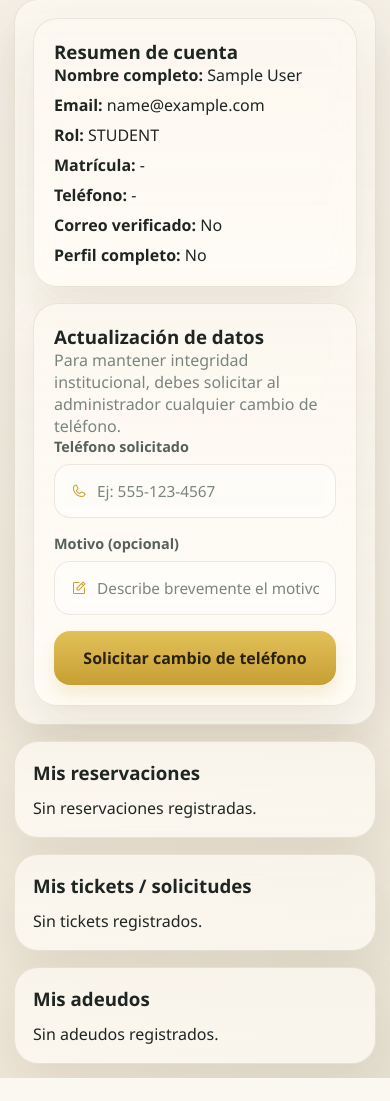
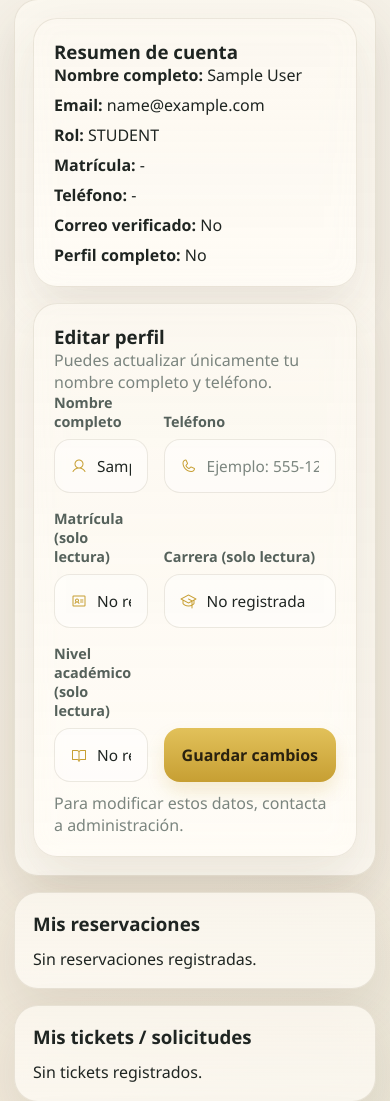
Before and after one commit to gandalf227/coyolabs, a Flask app: page /profile/ in a window 390 px wide. Shown: the part 376-1477 px from the top of the page. Before the commit the page ends 1454 px from the top, so only its background shows below. Run offline with Flask 3, Linux system fonts and the light colour scheme; the visitor is signed in with stand-in values (Sample User, id 1); data that the repository does not hold is empty; some libraries are stand-ins or nearby versions.

Commit message:
Implement controlled profile editing for name and phone

```diff
--- a/app/controllers/profile_controller.py
+++ b/app/controllers/profile_controller.py
@@ -71,6 +71,11 @@ def _build_profile_catalog_options() -> tuple[list[Career], list[AcademicLevel],
 def _is_professor_role(role: str | None) -> bool:
     normalized = normalize_role(role)
     return normalized == ROLE_TEACHER
+
+
+def _normalize_full_name(raw_name: str | None) -> str:
+    value = re.sub(r"\s+", " ", (raw_name or "").strip())
+    return value
 
 
 @profile_bp.route("/", methods=["GET"])
@@ -350,6 +355,66 @@ def update_phone():
     return redirect(url_for("profile.my_profile"))
 
 
+@profile_bp.route("/update-basic", methods=["POST"])
+@login_required
+def update_basic_profile():
+    full_name = _normalize_full_name(request.form.get("full_name"))
+    phone, phone_error = normalize_and_validate_phone(request.form.get("phone"))
+
+    if not full_name:
+        flash("El nombre completo es obligatorio.", "error")
+        return redirect(url_for("profile.my_profile"))
+
+    if phone_error:
+        flash(phone_error, "error")
+        return redirect(url_for("profile.my_profile"))
+
+    blocked_attempts = []
+    restricted_fields = {
+        "matricula": current_user.matricula or "",
+        "career": current_user.career or "",
+        "academic_level": current_user.academic_level or "",
+    }
+    for field_name, current_value in restricted_fields.items():
+        submitted_value = (request.form.get(field_name) or "").strip()
+        if submitted_value and submitted_value != str(current_value):
+            blocked_attempts.append(field_name)
+
+    changed_fields = []
+    if full_name != (current_user.full_name or ""):
+        changed_fields.append("full_name")
+    if phone != (current_user.phone or ""):
+        changed_fields.append("phone")
+
+    current_user.full_name = full_name
+    current_user.phone = phone
+    db.session.commit()
+
+    log_event(
+        module="PROFILE",
+        action="PROFILE_UPDATED",
+        user_id=current_user.id,
+        entity_label=f"User #{current_user.id}",
+        description="Actualización de perfil por el usuario",
+        metadata={
+            "changed_fields": changed_fields,
+            "blocked_fields_attempted": blocked_attempts,
+        },
+    )
+    db.session.commit()
+
+    if blocked_attempts:
+        flash("Se guardaron tus cambios permitidos. Los datos académicos solo pueden modificarse por administración.", "warning")
+        return redirect(url_for("profile.my_profile"))
+
+    if not changed_fields:
+        flash("No detectamos cambios en tu perfil.", "info")
+        return redirect(url_for("profile.my_profile"))
+
+    flash("Tu perfil se actualizó correctamente.", "success")
+    return redirect(url_for("profile.my_profile"))
+
+
 @profile_bp.route("/complete", methods=["GET", "POST"])
 @login_required
 def complete_profile():
--- a/app/templates/inventory_requests/my_daily_request.html
+++ b/app/templates/inventory_requests/my_daily_request.html
@@ -9,7 +9,7 @@
     <h1>Mi pedido diario</h1>
     <p class="page-subtitle">Un solo ticket por día. Puedes agregar o quitar materiales antes de enviar.</p>
   </div>
-  {% if current_user.role in ['ADMIN', 'SUPERADMIN'] %}
+  {% if is_admin_role(current_user.role) %}
   <div class="topbar-actions">
     <a href="{{ url_for('inventory_requests.admin_daily_requests') }}" class="btn btn-ghost">Ver pedidos admin</a>
   </div>
--- a/app/templates/lostfound/detail.html
+++ b/app/templates/lostfound/detail.html
@@ -15,7 +15,7 @@
 <tr><td><strong>Creado</strong></td><td>{{ item.created_at }}</td></tr>
 </tbody></table></div></section>
 
-{% if current_user.is_authenticated and current_user.role in ['ADMIN', 'SUPERADMIN'] %}
+{% if current_user.is_authenticated and is_admin_role(current_user.role) %}
 <section class="toolbar-card">
   <h3 style="margin-bottom: 10px;">Acciones (Admin)</h3>
   <form method="post" action="{{ url_for('lostfound.admin_set_status', item_id=item.id) }}" class="toolbar" style="grid-template-columns: 1fr 1fr auto;">
--- a/app/templates/profile/my_profile.html
+++ b/app/templates/profile/my_profile.html
@@ -27,51 +27,58 @@
     </div>
 
     <div class="toolbar-card" style="margin:0;">
-      <h3 style="margin-top:0;">Actualización de datos</h3>
-      {% if is_admin_role(current_user.role) %}
+      <h3 style="margin-top:0;">Editar perfil</h3>
       <p style="margin-top:0; color:var(--text-dim);">
-          Tu cuenta tiene privilegios administrativos ({{ current_user.role }}). No necesitas solicitar actualización de perfil.
+        Puedes actualizar únicamente tu nombre completo y teléfono.
       </p>
-      {% elif is_professor %}
-        <p style="margin-top:0; color:var(--text-dim);">
-          Como profesor, puedes actualizar directamente tu teléfono.
-        </p>
-        <form method="post" action="{{ url_for('profile.update_phone') }}" class="toolbar" style="grid-template-columns:1fr auto;">
+      <form method="post" action="{{ url_for('profile.update_basic_profile') }}" class="toolbar" style="grid-template-columns:1fr 1fr;">
+        <div class="toolbar-group">
+          <label>Nombre completo</label>
+          <div class="search-box">
+            <i class="ph ph-user search-icon"></i>
+            <input type="text" name="full_name" value="{{ current_user.full_name or '' }}" placeholder="Ingresa tu nombre completo" required>
+          </div>
+        </div>
+
         <div class="toolbar-group">
           <label>Teléfono</label>
           <div class="search-box">
             <i class="ph ph-phone search-icon"></i>
-              <input type="text" name="phone" value="{{ current_user.phone or '' }}" required>
+            <input type="text" name="phone" value="{{ current_user.phone or '' }}" placeholder="Ejemplo: 555-123-4567" required>
           </div>
         </div>
-          <div class="toolbar-actions" style="align-self:end;">
-            <button type="submit" class="btn btn-gold">Actualizar teléfono</button>
+
+        <div class="toolbar-group">
+          <label>Matrícula (solo lectura)</label>
+          <div class="search-box">
+            <i class="ph ph-identification-card search-icon"></i>
+            <input type="text" name="matricula" value="{{ current_user.matricula or 'No registrada' }}" readonly>
+          </div>
+        </div>
+
+        <div class="toolbar-group">
+          <label>Carrera (solo lectura)</label>
+          <div class="search-box">
+            <i class="ph ph-graduation-cap search-icon"></i>
+            <input type="text" name="career" value="{{ current_user.career or 'No registrada' }}" readonly>
+          </div>
+        </div>
+
+        <div class="toolbar-group">
+          <label>Nivel académico (solo lectura)</label>
+          <div class="search-box">
+            <i class="ph ph-book-open search-icon"></i>
+            <input type="text" name="academic_level" value="{{ current_user.academic_level or 'No registrado' }}" readonly>
+          </div>
+        </div>
+
+        <div class="toolbar-actions" style="align-self:end; justify-self:end;">
+          <button type="submit" class="btn btn-gold">Guardar cambios</button>
         </div>
       </form>
-      {% else %}
-        <p style="margin-top:0; color:var(--text-dim);">
-          Para mantener integridad institucional, debes solicitar al administrador cualquier cambio de teléfono.
+      <p style="margin:10px 0 0 0; color:var(--text-dim);">
+        Para modificar estos datos, contacta a administración.
       </p>
-        <form method="post" action="{{ url_for('profile.request_phone_change') }}" class="toolbar" style="grid-template-columns:1fr;">
-          <div class="toolbar-group">
-            <label>Teléfono solicitado</label>
-            <div class="search-box">
-              <i class="ph ph-phone search-icon"></i>
-              <input type="text" name="requested_phone" placeholder="Ej: 555-123-4567" required>
-            </div>
-          </div>
-          <div class="toolbar-group">
-            <label>Motivo (opcional)</label>
-            <div class="search-box">
-              <i class="ph ph-note-pencil search-icon"></i>
-              <input type="text" name="reason" placeholder="Describe brevemente el motivo">
-            </div>
-          </div>
-          <button type="submit" class="btn btn-gold">
-            Solicitar cambio de teléfono
-          </button>
-        </form>
-      {% endif %}
     </div>
   </div>
 </section>
@@ -198,7 +205,7 @@
           <th>Fecha</th>
           <th>Inicio</th>
           <th>Fin</th>
-          <th>Status</th>
+          <th>Estado</th>
           <th>Motivo</th>
         </tr>
       </thead>
@@ -233,11 +240,11 @@
     <table class="inventory-table" style="min-width: 1000px;">
       <thead>
         <tr>
-          <th>ID Ticket</th>
+          <th>ID de ticket</th>
           <th>Reserva asociada</th>
           <th>Salón/Lab</th>
           <th>Fecha</th>
-          <th>Status</th>
+          <th>Estado</th>
           <th>Apertura</th>
           <th>Cierre</th>
         </tr>
@@ -276,7 +283,7 @@
           <th>ID</th>
           <th>Material</th>
           <th>Razón</th>
-          <th>Status</th>
+          <th>Estado</th>
           <th>Creado</th>
           <th>Abierto/Pagado</th>
         </tr>
--- a/app/templates/reservations/my_reservations.html
+++ b/app/templates/reservations/my_reservations.html
@@ -14,7 +14,7 @@
 <section class="toolbar-card">
   <div class="toolbar-actions">
     <a class="btn btn-gold" href="{{ url_for('reservations.request_reservation') }}">Solicitar reserva</a>
-    {% if current_user.role in ['ADMIN', 'SUPERADMIN'] %}
+    {% if is_admin_role(current_user.role) %}
       <a class="btn btn-ghost" href="{{ url_for('reservations.admin_queue') }}">Cola admin</a>
     {% endif %}
   </div>
--- a/app/templates/software/list.html
+++ b/app/templates/software/list.html
@@ -7,7 +7,7 @@
 <section class="toolbar-card">
   <form method="get" action="{{ url_for('software.list_software') }}" class="toolbar">
     <div class="toolbar-group"><label for="lab_id">Filtrar por laboratorio</label><div class="select-wrap"><select id="lab_id" name="lab_id"><option value="">-- Todos --</option>{% for lab in labs %}<option value="{{ lab.id }}" {% if selected_lab == lab.id %}selected{% endif %}>{{ lab.name }}</option>{% endfor %}</select><i class="ph ph-caret-down select-arrow"></i></div></div>
-    <div class="toolbar-actions"><button type="submit" class="btn btn-gold">Filtrar</button>{% if current_user.role in ['ADMIN', 'SUPERADMIN'] %}<a class="btn btn-ghost" href="{{ url_for('software.admin_new') }}">Agregar software</a>{% endif %}</div>
+    <div class="toolbar-actions"><button type="submit" class="btn btn-gold">Filtrar</button>{% if is_admin_role(current_user.role) %}<a class="btn btn-ghost" href="{{ url_for('software.admin_new') }}">Agregar software</a>{% endif %}</div>
   </form>
 </section>
 
@@ -18,7 +18,7 @@
 {% for s in items %}
 <tr><td>{{ s.id }}</td><td>{% if s.lab %}{{ s.lab.name }}{% else %}-{% endif %}</td><td>{{ s.name }}</td><td>{{ s.version or '-' }}</td><td>{{ s.license_type or '-' }}</td><td>{{ s.notes or '-' }}</td><td>{% if s.update_requested %}<span class="status-badge status-warn">SOLICITADO</span><br>{{ s.update_note }}{% else %}<span class="status-badge status-neutral">-</span>{% endif %}</td><td>
   <form method="post" action="{{ url_for('software.request_update', software_id=s.id) }}" style="display:flex; gap:8px; margin-bottom:8px;"><input class="form-control" style="min-height:38px; border-radius:10px;" type="text" name="update_note" placeholder="Motivo de actualización"><button type="submit" class="btn btn-ghost" style="height:38px; border-radius:10px;">Solicitar</button></form>
-  {% if current_user.role in ['ADMIN', 'SUPERADMIN'] %}<form method="post" action="{{ url_for('software.admin_clear_update', software_id=s.id) }}"><button type="submit" class="btn btn-ghost" style="height:38px; border-radius:10px;">Resolver</button></form>{% endif %}
+  {% if is_admin_role(current_user.role) %}<form method="post" action="{{ url_for('software.admin_clear_update', software_id=s.id) }}"><button type="submit" class="btn btn-ghost" style="height:38px; border-radius:10px;">Resolver</button></form>{% endif %}
 </td></tr>
 {% endfor %}
 </tbody></table></div></section>
```
Also changed, not shown: app/controllers/api_controller.py (+34 -8 lines). Lines whose indentation alone changed are shown as unchanged.
